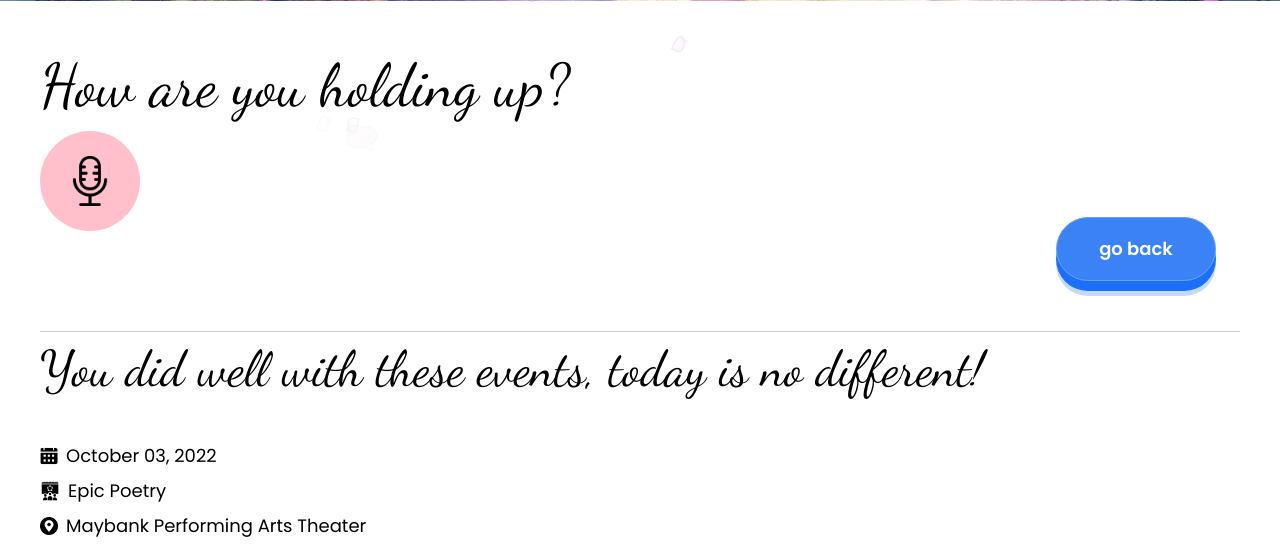
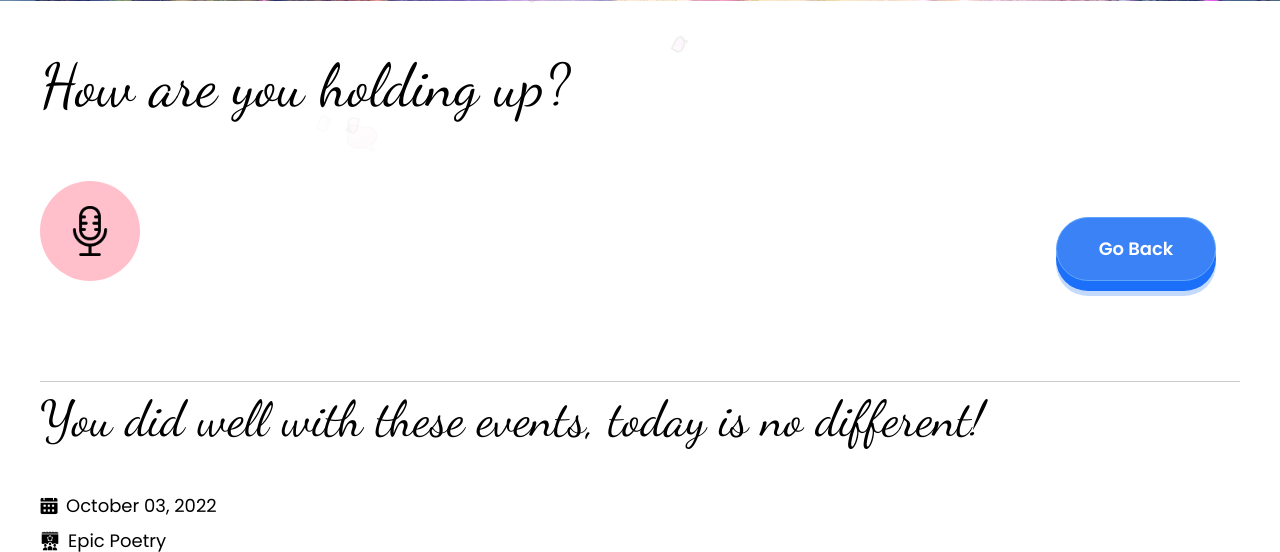
Before and after one commit to chalory/ReadySing, a Flask app: page /diary in a window 1280 px wide. Shown: the part 479-1031 px from the top of the page. Run offline with Flask 2, Linux system fonts and the light colour scheme; some libraries are stand-ins or nearby versions.

Commit message:
Add content spacing

```diff
--- a/static/styles/diary.css
+++ b/static/styles/diary.css
@@ -15,6 +15,7 @@
     font-family: "Dancing Script", cursive;
     margin-top: 0;
     font-size: 60px;
+    margin-bottom: 50px;
 }
 
 .speech-to-text {
@@ -25,6 +26,8 @@
 
 .words {
     font-size: 2rem;
+    display: flex;
+    align-items: center;
 }
 
 .mic-btn {
--- a/templates/diary.html
+++ b/templates/diary.html
@@ -36,7 +36,7 @@
                     >
                         <span
                             class="flex flex-col justify-center items-center h-full text-white font-bold text-lg"
-                            >go back</span
+                            >Go Back</span
                         >
                     </div>
                 </a>
```
